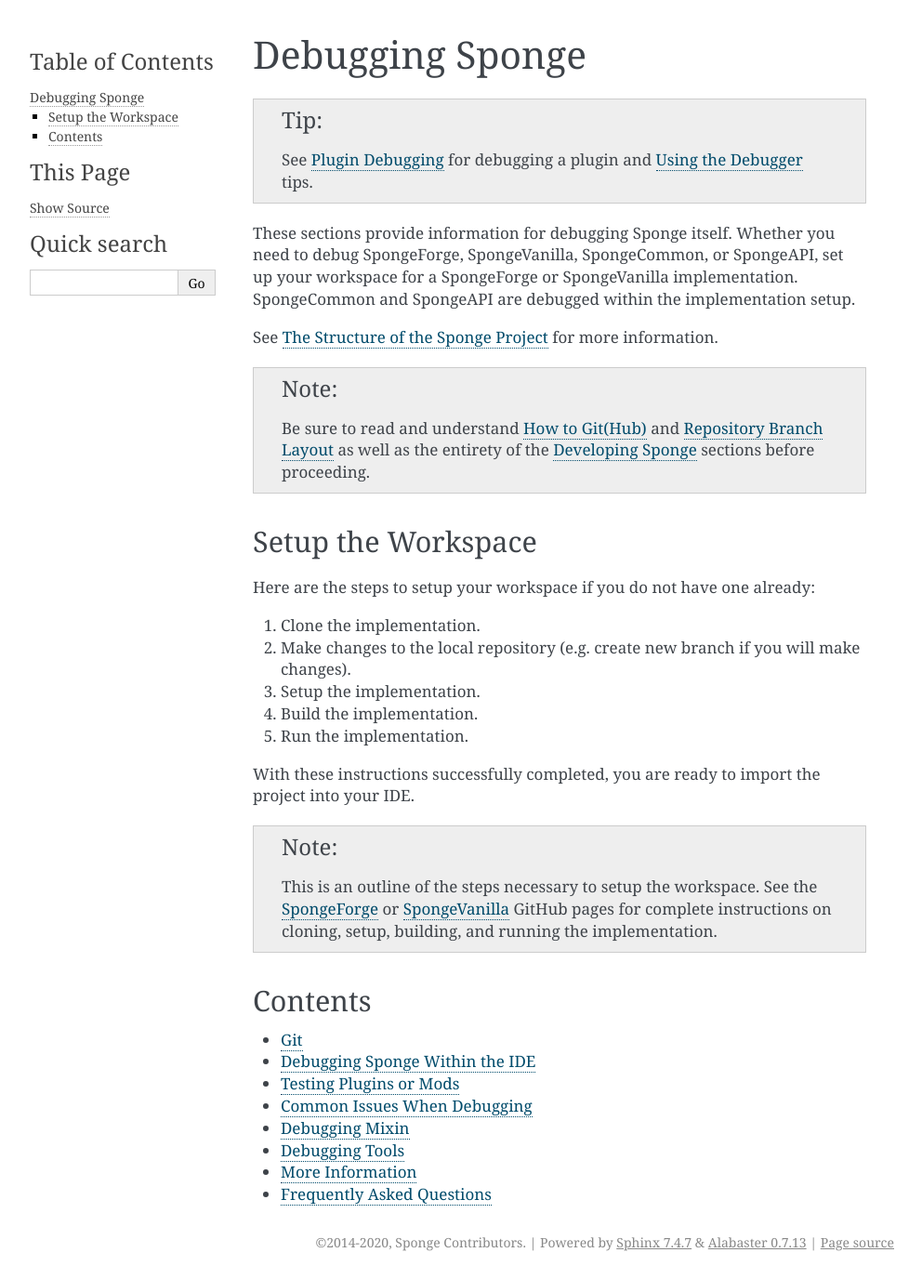
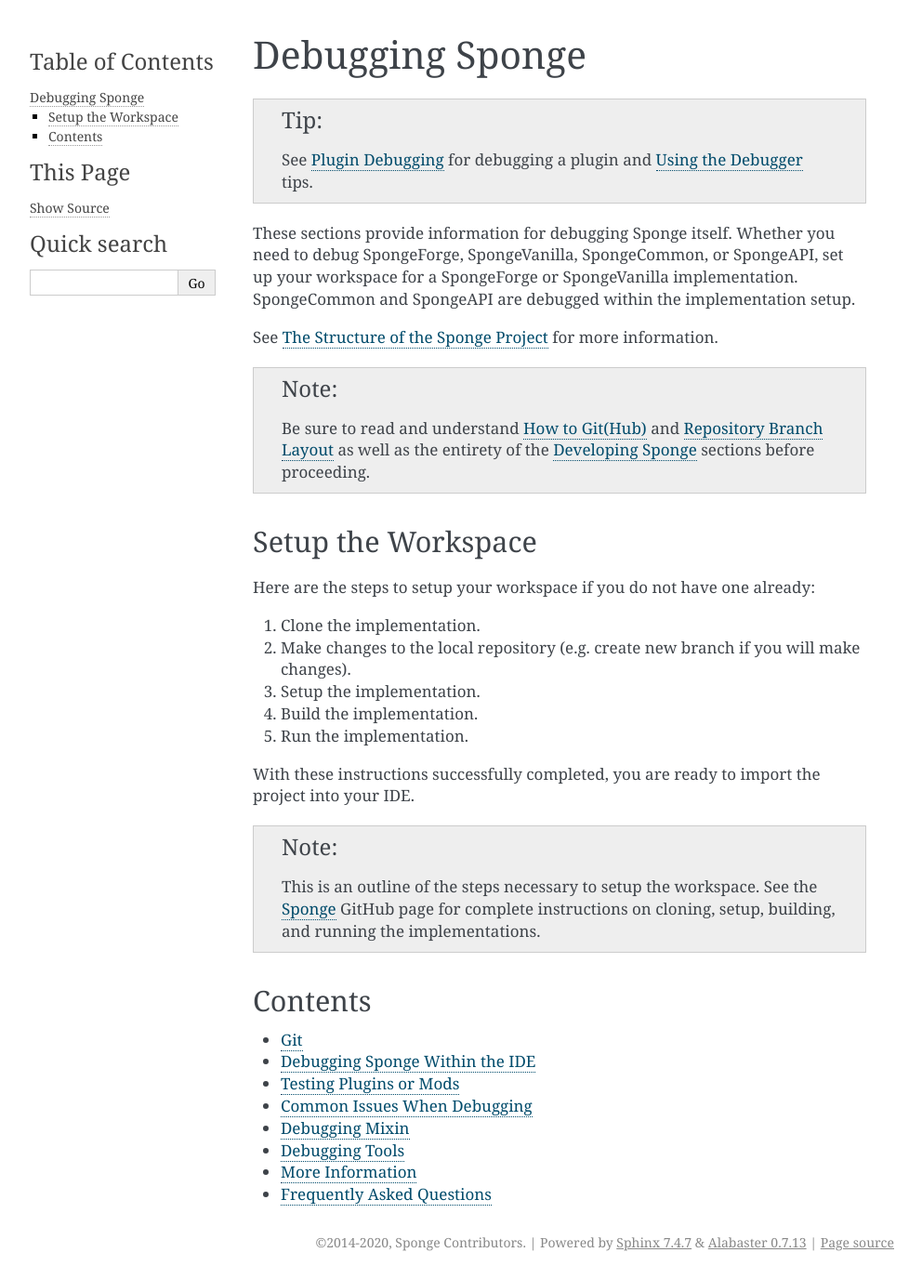
Before and after one commit to SpongePowered/SpongeDocs, a Sphinx documentation site: the page built from source/contributing/implementation/debugging/index.rst, in a window 1280 px wide. Shown: the whole page at 93% size, without its empty margins (148-1140 px from the left). Built offline with Sphinx 7.4.7, drawn with Linux system fonts in a browser that asks for light colours; pages that are not in the unit, such as notebooks, are missing from menus.

Commit message:
Update contributing section (#859)
* Update contributing section

* Fix wording based on comment

```diff
--- a/source/contributing/guidelines.rst
+++ b/source/contributing/guidelines.rst
@@ -19,9 +19,7 @@
 #. Make sure you're familiar with Git and GitHub. If your knowledge needs a refresh, take a look here: :doc:`howtogit`
 
 #. Check for existing issues in the `SpongeAPI <https://github.com/SpongePowered/SpongeAPI/issues>`_,
-   `SpongeCommon <https://github.com/SpongePowered/SpongeCommon>`_,
-   `SpongeForge <https://github.com/SpongePowered/SpongeForge>`_,
-   `SpongeVanilla <https://github.com/SpongePowered/SpongeVanilla>`_, and
+   `SpongeCommon <https://github.com/SpongePowered/SpongeCommon>`_ and
    `SpongeDocs <https://github.com/SpongePowered/SpongeDocs>`_ repositories. There is possibly someone else already
    working on the same thing. You can also check
    `issues marked with "help wanted" <https://github.com/SpongePowered/SpongeAPI/labels/help%20wanted>`_ for existing
--- a/source/contributing/implementation/codestyle.rst
+++ b/source/contributing/implementation/codestyle.rst
@@ -7,7 +7,7 @@
 
 .. tip::
     You can use our code styles for Eclipse or IntelliJ IDEA to let your IDE format the code correctly for you. Visit
-    `Sponge Code Styles <https://github.com/SpongePowered/SpongeAPI/tree/e4abe364d98f6f068018fd96525f88f5fb47a0cf/extra>`_.
+    `Sponge Code Styles <https://github.com/SpongePowered/SpongeAPI/tree/api-8/extra>`_.
 
 * Line endings
 
--- a/source/contributing/implementation/debugging/index.rst
+++ b/source/contributing/implementation/debugging/index.rst
@@ -31,10 +31,9 @@
 With these instructions successfully completed, you are ready to import the project into your IDE.
 
 .. note::
-    This is an outline of the steps necessary to setup the workspace. See the `SpongeForge
-    <https://github.com/SpongePowered/SpongeForge>`_ or
-    `SpongeVanilla <https://github.com/SpongePowered/SpongeVanilla>`_ GitHub pages for complete instructions on
-    cloning, setup, building, and running the implementation.
+    This is an outline of the steps necessary to setup the workspace. See the `Sponge
+    <https://github.com/SpongePowered/SpongeCommon>`_ GitHub page for complete instructions on cloning, setup, building,
+    and running the implementations.
 
 Contents
 ========
--- a/source/contributing/implementation/pr.rst
+++ b/source/contributing/implementation/pr.rst
@@ -53,7 +53,7 @@
 
 .. code-block:: md
 
-  *SpongeAPI* | [SpongeCommon](html link) | [SpongeForge](html link) | [SpongeVanilla](html link)
+  *SpongeAPI* | [SpongeCommon](html link) | [SpongeDocs](html link)
 
 
 * Clear description of what the API PR is aiming to do, this can be a brief summary as if writing an essay, at most 4
```
Also changed, not shown: other parts of source/contributing/implementation/codestyle.rst (+2 -1 lines).
